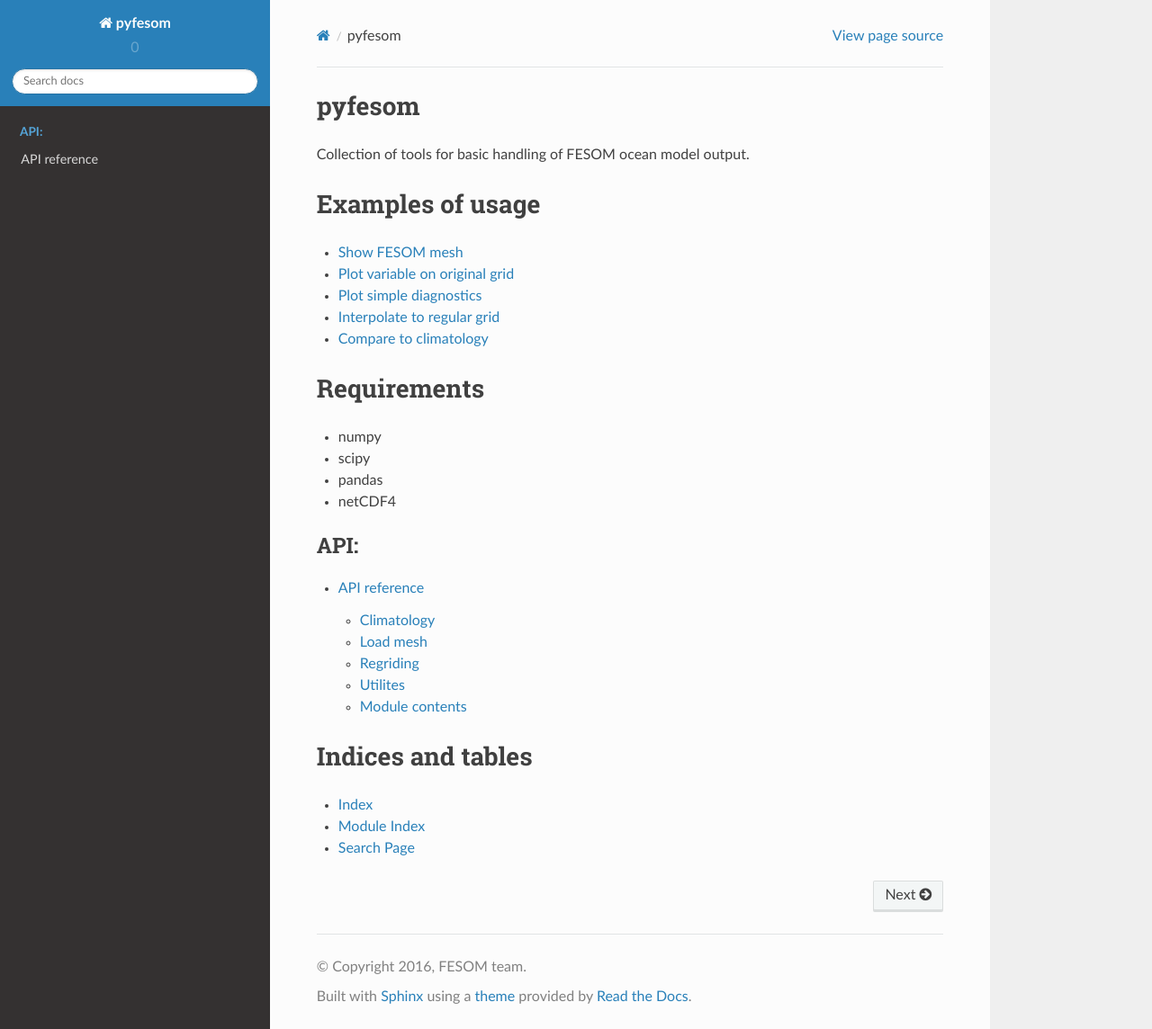
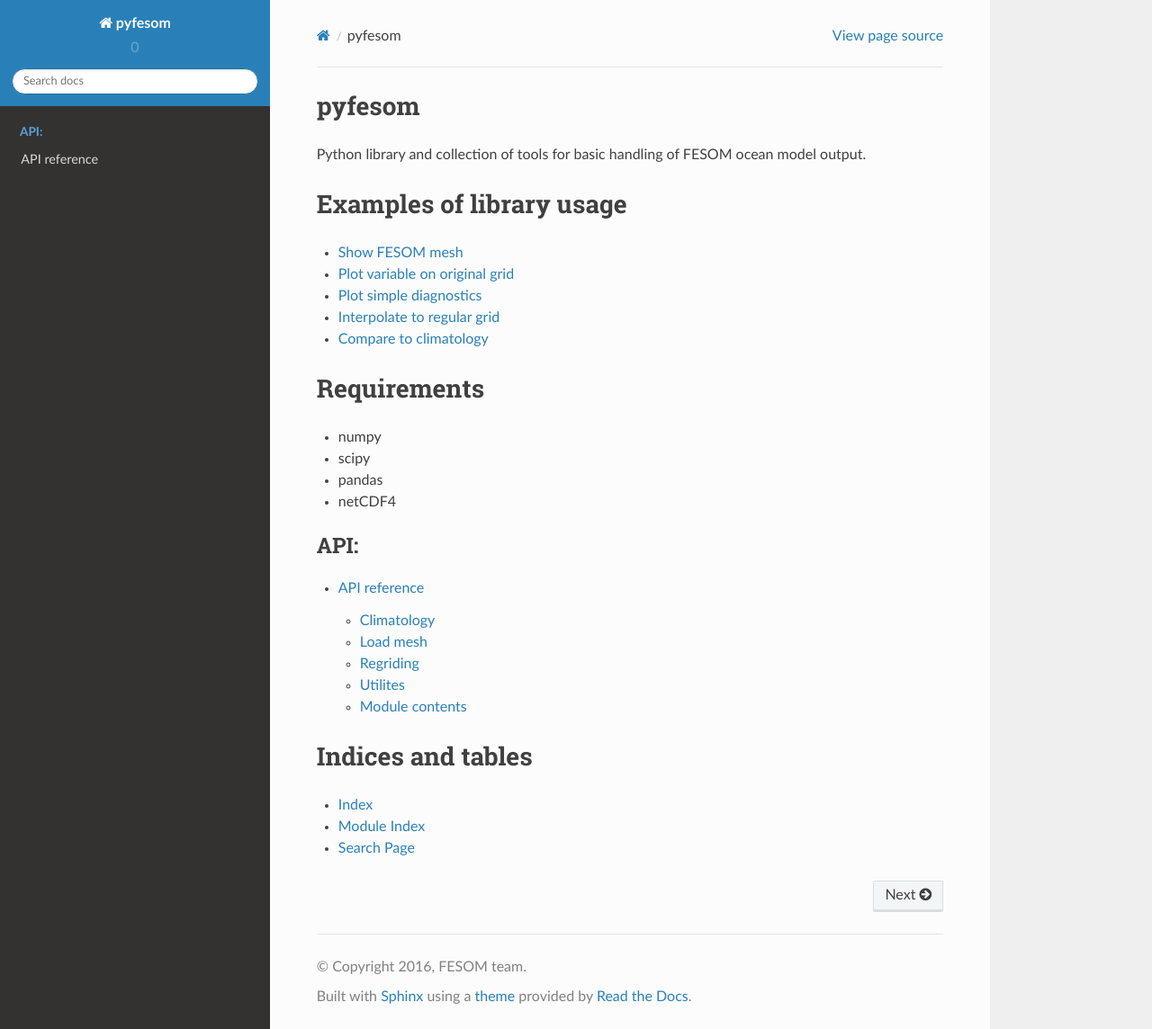
Before and after one commit to FESOM/pyfesom, a Sphinx documentation site: the page built from docs/index.rst, in a window 1280 px wide and 1144 px high. Shown: the whole window at 90% size. Built offline with Sphinx 7.4.7 and the Read the Docs theme 2.0.0, drawn with Linux system fonts in a browser that asks for light colours.

Commit message:
Update index.rst

```diff
--- a/docs/index.rst
+++ b/docs/index.rst
@@ -1,9 +1,9 @@
 pyfesom
 =======
 
-Collection of tools for basic handling of FESOM ocean model output.
+Python library and collection of tools for basic handling of FESOM ocean model output.
 
-Examples of usage
+Examples of library usage
 =================
 
 - `Show FESOM mesh`_
```
